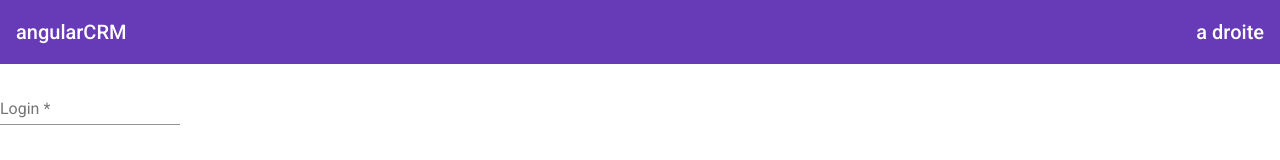
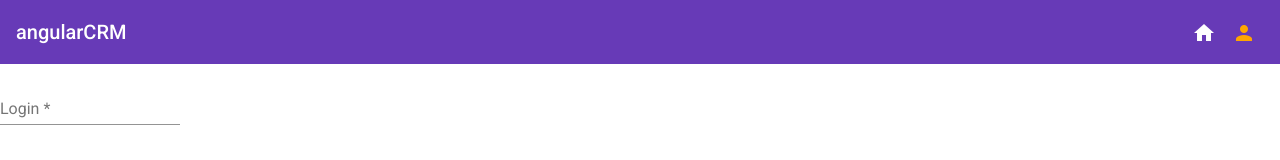
Before and after one commit to jollivetc/angularCRM-Juin, an Angular app: page /login in a window 1280 px wide. Shown: the top 160 px of the page. Built offline with nearby package versions, Linux system fonts and the light colour scheme.

Commit message:
step5: route and guard

```diff
--- a/src/app/app-material.module.ts
+++ b/src/app/app-material.module.ts
@@ -3,8 +3,10 @@ import { MatInputModule } from '@angular/material/input';
 import { MatToolbarModule } from '@angular/material/toolbar';
 import { MatButtonModule } from '@angular/material/button';
 import { MatFormFieldModule } from '@angular/material/form-field';
+import { MatIconModule } from '@angular/material/icon';
+import { MatTooltipModule } from '@angular/material/tooltip';
 
-const importExport = [MatInputModule, MatToolbarModule, MatButtonModule, MatFormFieldModule];
+const importExport = [MatInputModule, MatToolbarModule, MatButtonModule, MatFormFieldModule, MatIconModule, MatTooltipModule];
 
 @NgModule({
   declarations: [],
--- a/src/app/app-routing.module.ts
+++ b/src/app/app-routing.module.ts
@@ -1,12 +1,14 @@
 import { NgModule } from '@angular/core';
 import { RouterModule, Routes } from '@angular/router';
 import { HomeComponent } from './home/home.component';
+import { AuthenticationGuard } from './login/authentication.guard';
 import { LoginComponent } from './login/login.component';
 
 const routes: Routes = [
   {path: '', redirectTo:'login', pathMatch:'full'},
   {path:'login', component: LoginComponent},
-  {path:'home', component: HomeComponent}
+  {path:'home', component: HomeComponent,canActivate: [AuthenticationGuard]},
+  {path:'**', redirectTo:'/home', pathMatch:'full'}
 ];
 
 @NgModule({
--- a/src/app/app.component.html
+++ b/src/app/app.component.html
@@ -2,7 +2,20 @@
   <mat-toolbar color="primary">
     <span>{{title}}</span>
     <span class="fill-remaining-space"></span>
-    <span>a droite</span>
+    <span>
+      <span>
+        <a mat-icon-button [routerLink]="'home'" [routerLinkActive]="'is-active'"
+            matTooltip="Home">
+          <mat-icon>home</mat-icon>
+        </a>
+      </span>
+      <span>
+        <a mat-icon-button [routerLink]="'login'" [routerLinkActive]="'is-active'"
+            matTooltip="login">
+          <mat-icon>person</mat-icon>
+        </a>
+      </span>
+    </span>
   </mat-toolbar>
 </div>
 
--- a/src/app/app.component.scss
+++ b/src/app/app.component.scss
@@ -1,3 +1,7 @@
 .aclass{
   background-color: red;
 }
+
+.is-active{
+  color:orange;
+}
--- /dev/null
+++ b/src/app/login/authentication.guard.ts
@@ -0,0 +1,22 @@
+import { Injectable } from '@angular/core';
+import { ActivatedRouteSnapshot, CanActivate, RouterStateSnapshot, UrlTree } from '@angular/router';
+import { Observable } from 'rxjs';
+import { AuthenticationService } from './authentication.service';
+
+@Injectable({
+  providedIn: 'root'
+})
+export class AuthenticationGuard implements CanActivate {
+
+  constructor(private authenticationService: AuthenticationService){}
+
+  canActivate(
+    route: ActivatedRouteSnapshot,
+    state: RouterStateSnapshot): Observable<boolean | UrlTree> | Promise<boolean | UrlTree> | boolean | UrlTree {
+    if(this.authenticationService.isAuthenticated){
+      return true;
+    }
+    return false;
+  }
+
+}
--- a/src/app/login/authentication.service.ts
+++ b/src/app/login/authentication.service.ts
@@ -1,18 +1,33 @@
 import { Injectable } from '@angular/core';
+import { User } from './model/user';
+
+const USER_KEY = 'angularcrm.user'
 
 @Injectable({
   providedIn: 'root'
 })
 export class AuthenticationService {
 
-  constructor() { }
+  private user?: User;
 
-  authentUser (login:string, password:string):any{
-    return {
+  constructor() {
+    if(sessionStorage.getItem(USER_KEY) != null){
+      this.user = JSON.parse(sessionStorage.getItem(USER_KEY)!);
+    }
+  }
+
+  get isAuthenticated(): boolean {
+    return this.user !== undefined;
+  }
+
+  authentUser (login:string, password:string):User{
+    this.user = {
       userId: 1,
       login : login,
       firstname: 'John',
       lastname: 'Doe'
     }
+    sessionStorage.setItem(USER_KEY, JSON.stringify(this.user));
+    return this.user;
   }
 }
--- a/src/app/login/login.component.ts
+++ b/src/app/login/login.component.ts
@@ -1,5 +1,6 @@
 import { Component, OnInit } from '@angular/core';
 import { AbstractControl, FormControl, FormGroup, ValidationErrors, Validators } from '@angular/forms';
+import { Router } from '@angular/router';
 import { AuthenticationService } from './authentication.service';
 
 function checkPassword(c:AbstractControl): ValidationErrors|null {
@@ -19,7 +20,7 @@ export class LoginComponent implements OnInit {
 
   loginForm: FormGroup;
 
-  constructor(private authent: AuthenticationService) {
+  constructor(private authent: AuthenticationService, private router: Router) {
     this.loginForm = new FormGroup({
       login: new FormControl('',[Validators.required, Validators.minLength(3)]),
       password: new FormControl('',[Validators.required,
@@ -30,7 +31,9 @@ export class LoginComponent implements OnInit {
 
   onSubmit(){
     const user = this.authent.authentUser(this.loginForm.value.login, this.loginForm.value.password);
-    console.log(user);
+    if(user !== null){
+      this.router.navigateByUrl('home');
+    }
   }
 
   ngOnInit(): void {
--- /dev/null
+++ b/src/app/login/model/user.ts
@@ -0,0 +1,6 @@
+export interface User {
+  userId: number;
+  login : string;
+  firstname: string;
+  lastname: string;
+}
```
Also changed, not shown: 2 other files (tests, documents, lock files or other folders).
